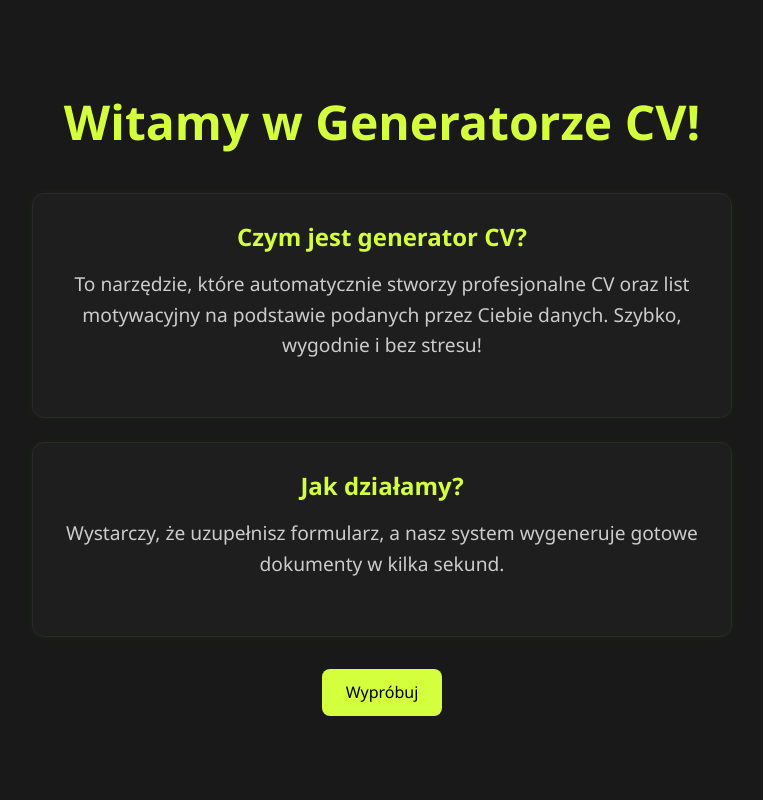
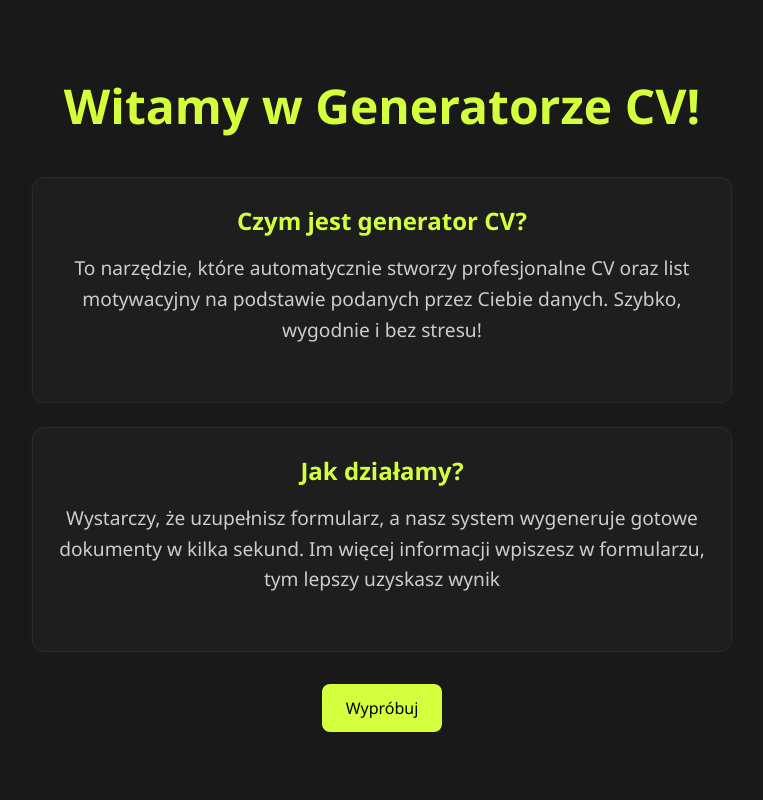
Before and after one commit to MaksWTF/cv-generator, a Next.js app: page / in a window 1280 px wide. Shown: the top 800 px of the page, without its empty margins (258-1021 px from the left). Built offline with nearby package versions, Linux system fonts and the light colour scheme.

Commit message:
Initial commit

```diff
--- a/src/app/page.tsx
+++ b/src/app/page.tsx
@@ -55,7 +55,7 @@ export default function Home() {
           </div>
           <div className="info-card">
             <h2>Jak działamy?</h2>
-            <p>Wystarczy, że uzupełnisz formularz, a nasz system wygeneruje gotowe dokumenty w kilka sekund.</p>
+            <p>Wystarczy, że uzupełnisz formularz, a nasz system wygeneruje gotowe dokumenty w kilka sekund. Im więcej informacji wpiszesz w formularzu, tym lepszy uzyskasz wynik</p>
           </div>
         </div>
 
```
